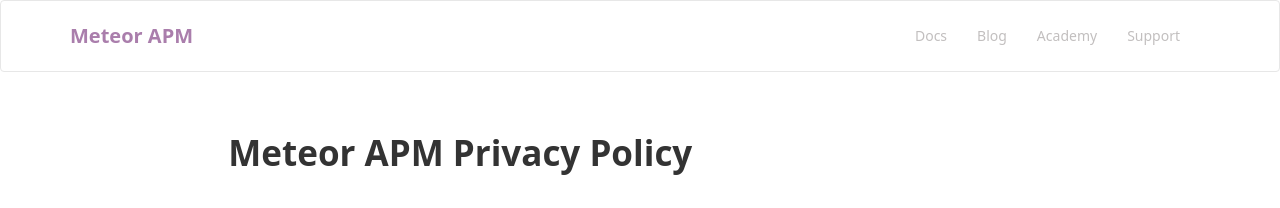
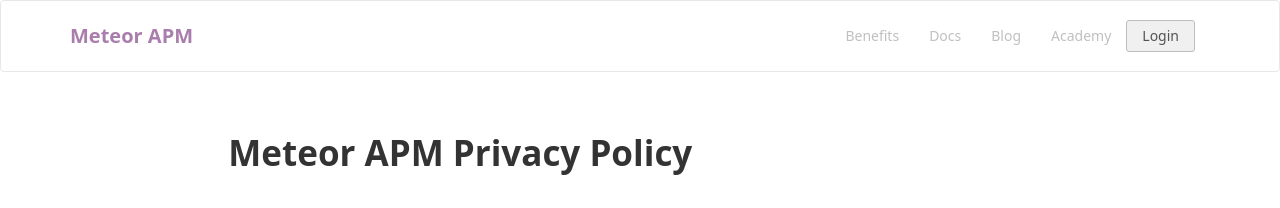
Before and after one commit to kadiraio/kadiraio.github.io, a Jekyll site: the page built from privacy_policy.md, in a window 1280 px wide. Shown: the top 208 px of the page. Built offline with Jekyll 4.4.1, drawn with Linux system fonts in a browser that asks for light colours.

Commit message:
added login link

```diff
--- a/_includes/header.html
+++ b/_includes/header.html
@@ -13,9 +13,9 @@
       <ul class="nav navbar-nav pull-right">
         {% for page in site.data.links %}
           {%if page_type == page.type %}
-            <li><a class="selected-link" href="{{page.link}}">{{page.caption}}</a></li>
+            <li><a class="selected-link" id="toplink-{{page.type}}" href="{{page.link}}">{{page.caption}}</a></li>
           {%else%}
-            <li><a href="{{page.link}}">{{page.caption}}</a></li>
+            <li><a href="{{page.link}}" id="toplink-{{page.type}}">{{page.caption}}</a></li>
           {%endif%}
         {% endfor %}
       </ul>
--- a/_layouts/home.html
+++ b/_layouts/home.html
@@ -69,7 +69,7 @@
     <hr>
 
     <div id="features" class="row">
-      <h1>What can I do with Meteor APM?</h1>
+      <h1>Benefits of using Meteor APM</h1>
 
       <div id="recommendation-system" name="recommendation-system" class="feature col-md-8 col-md-offset-2 panel">
         <h2>Make your app faster</h2>
--- a/css/style.css
+++ b/css/style.css
@@ -29,6 +29,19 @@
 .navbar-default .navbar-nav>li .selected-link {
   color: #000;
   font-weight: 700;
+}
+
+#toplink-login {
+  border: 1px solid rgb(190, 190, 190);
+  border-radius: 3px;
+  padding: 5px 15px;
+  margin-top: 9px;
+  color: #535353;
+  background-color: #F0F0F0;
+}
+
+#toplink-login:hover {
+  background-color: #fff;
 }
 
 /*
```
Also changed, not shown: _data/links.yml (+7 -3 lines).
